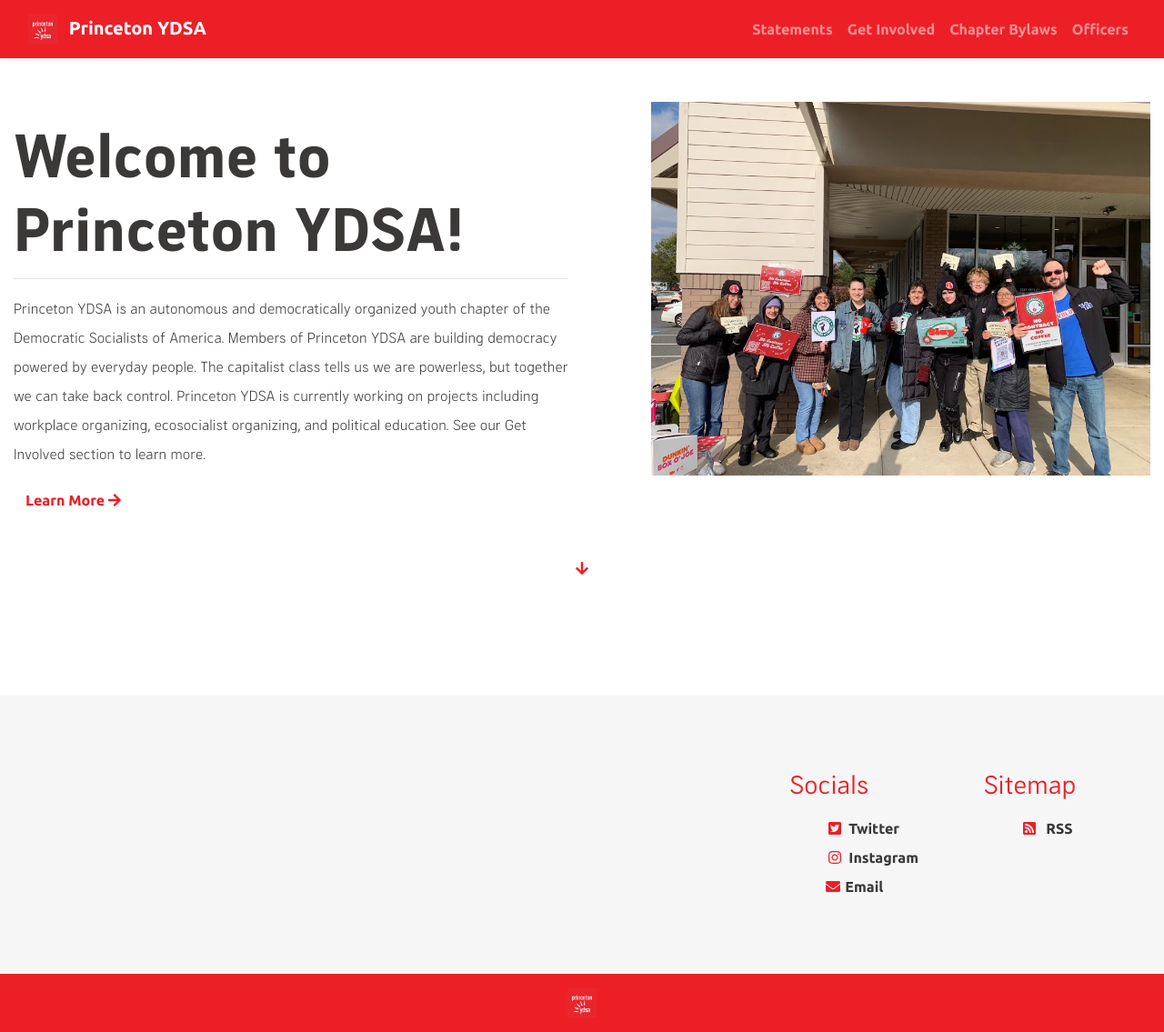
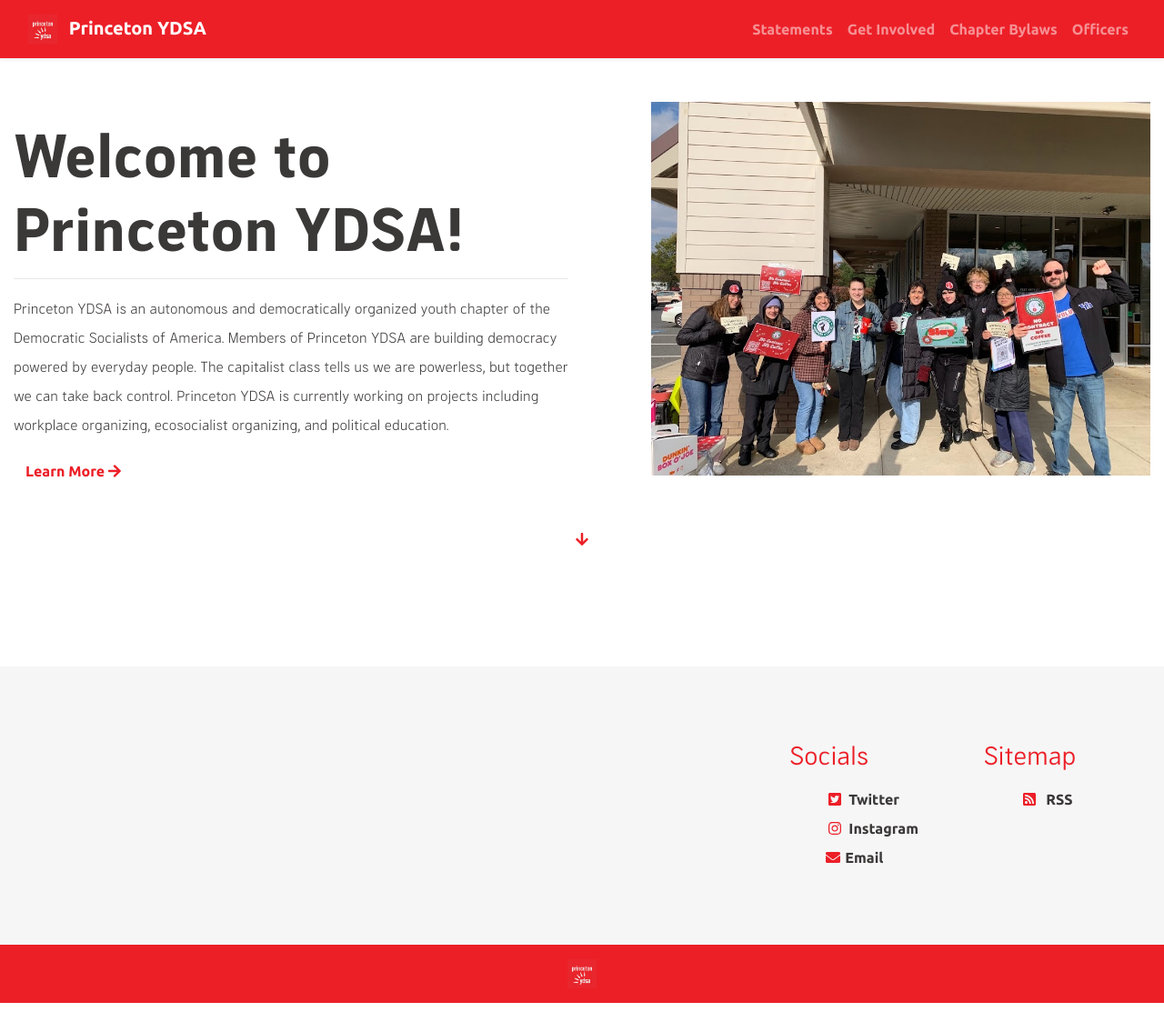
Before and after one commit to centralnjdsa-ntc/princetonydsa.github.io, a Jekyll site: the page built from index.html, in a window 1280 px wide. Shown: the whole page at 91% size. Built offline with Jekyll 4.4.1, drawn with Linux system fonts in a browser that asks for light colours; the list of posts is cut into pages by our own code; after the commit the page ends 1103 px from its top, so only the background shows below that.

Commit message:
Update copy.yml

```diff
--- a/_data/copy.yml
+++ b/_data/copy.yml
@@ -1,4 +1,4 @@
 global:
-  - about: "Princeton YDSA is an autonomous and democratically organized youth chapter of the Democratic Socialists of America. Members of Princeton YDSA are building democracy powered by everyday people. The capitalist class tells us we are powerless, but together we can take back control. Princeton YDSA is currently working on projects including workplace organizing, ecosocialist organizing, and political education. See our Get Involved section to learn more."
+  - about: "Princeton YDSA is an autonomous and democratically organized youth chapter of the Democratic Socialists of America. Members of Princeton YDSA are building democracy powered by everyday people. The capitalist class tells us we are powerless, but together we can take back control. Princeton YDSA is currently working on projects including workplace organizing, ecosocialist organizing, and political education."
   - welcome: "Welcome to Princeton YDSA!"
   - welcome-image: ""
```
